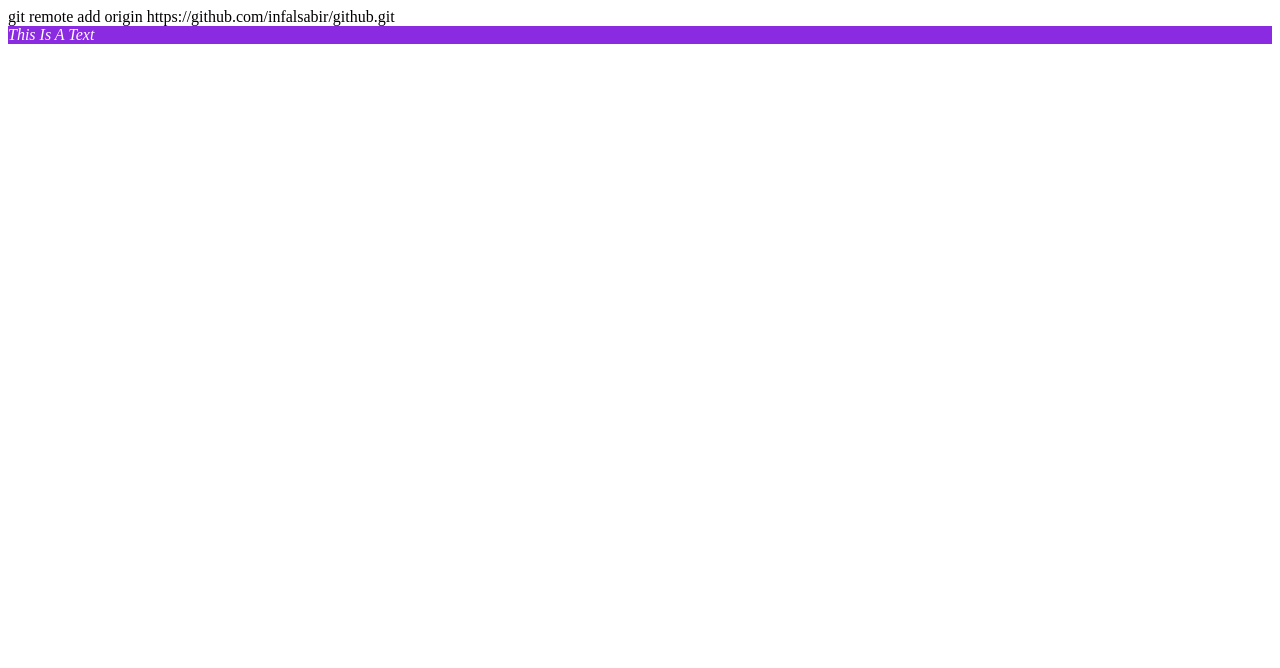
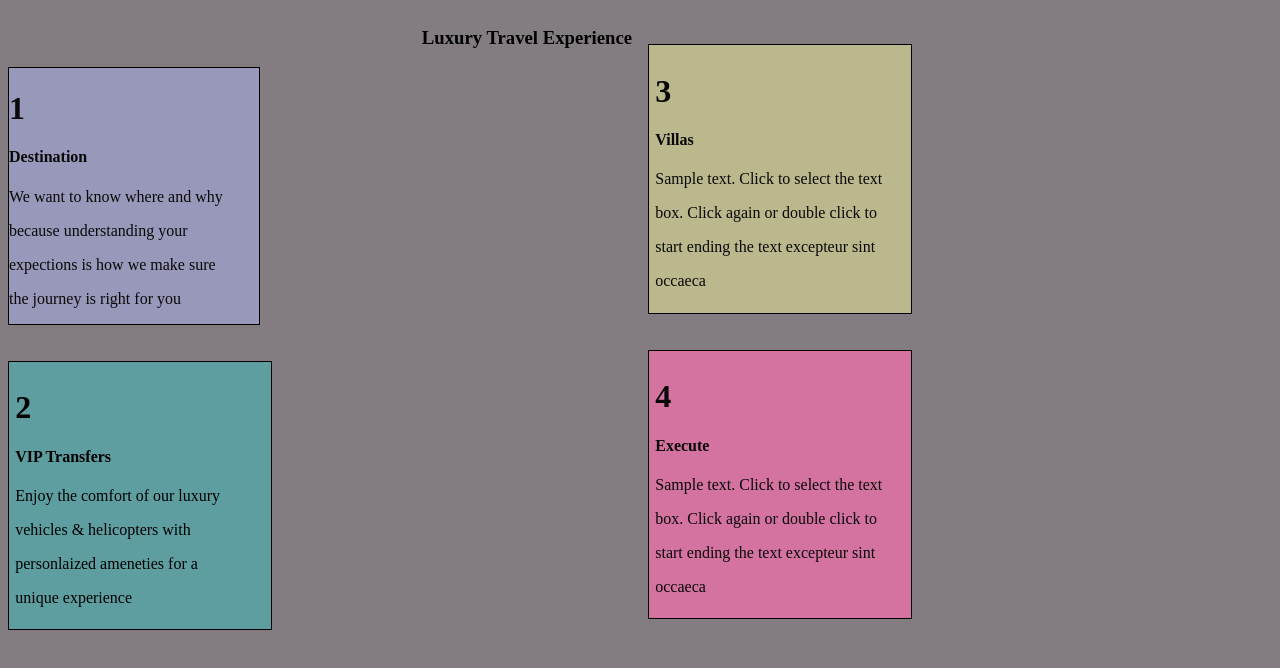
Before and after one commit to infalsabir/quizapp, a plain HTML site: page class12/index.html in a window 1280 px wide. Drawn offline with Linux system fonts and the light colour scheme.

Commit message:
first commit

```diff
--- a/class12/index.html
+++ b/class12/index.html
@@ -7,11 +7,54 @@
     <link rel="stylesheet" href="./style.css">
 </head>
 <body>
-    <div class="box">
-        git remote add origin https://github.com/infalsabir/github.git
+
+    <h3>
+        Luxury Travel Experience
+    </h3>
+
+    <div class="container">
+    <div class="box-1">
+        <h1>1</h1>
+        <h4>Destination</h4>
+        <p>We want to know where and why</p>
+        <p>because understanding your</p>
+        <p>expections is how we make sure </p>
+        <p>the journey is right for you</p>
     </div>
-    <div class="text">
-        this is a text
+
+    <br><br>
+
+    <div class="box-2">
+        <h1>2</h1>
+        <h4>VIP Transfers</h4>
+        <p>Enjoy the comfort of our luxury</p>
+        <p>vehicles & helicopters with</p>
+        <p>personlaized ameneties for a</p>
+        <p>unique experience</p>
     </div>
+
+    <br><br>
+
+    <div class="box-3">
+        <h1>3</h1>
+        <h4>Villas</h4>
+        <p>Sample text. Click to select the text</p>
+        <p>box. Click again or double click to</p>
+        <p>start ending the text excepteur sint</p>
+        <p>occaeca</p>
+
+    </div>
+    <br><br>
+
+    <div class="box-4">
+        <h1>4</h1>
+        <h4>Execute</h4>
+        <p>Sample text. Click to select the text</p>
+        <p>box. Click again or double click to</p>
+        <p>start ending the text excepteur sint</p>
+        <p>occaeca</p>
+    </div>
+    <br><br>
+
 </body>
 </html>
--- a/class12/style.css
+++ b/class12/style.css
@@ -1,11 +1,38 @@
-.box{
-    font-size: 16px;
+h3{
+    text-align: right;
 }
-.text{
-    font-size: 1rem;
-    background-color: blueviolet;
-    color: white;
-    max-width: 100%;
-    font-style: oblique;
-    text-transform: capitalize;
+body{
+    background-color: rgb(131, 125, 129);
+    columns: 2;
 }
+.box-1{
+    background-color: rgb(152, 152, 187);
+    color: rgb(10, 9, 9);
+    font-size: var(--box-font-size);
+    padding: var(--box-padding);
+    border: 1px solid black;
+    width: 40%;
+
+}
+.box-2{
+    background-color: cadetblue;
+    color: black;
+    padding: 1%;
+    border: 1px solid black;
+    width: 40%;
+}
+.box-3{
+    background-color: rgb(187, 184, 141);
+    color: rgb(8, 8, 8);
+    padding: 1%;
+    border: 1px solid black;
+    width: 40%;
+
+}
+.box-4{
+    background-color: rgb(212, 114, 160);
+    color: rgb(8, 8, 8);
+    padding: 1%;
+    border: 1px solid black;
+    width: 40%;
+}
```
